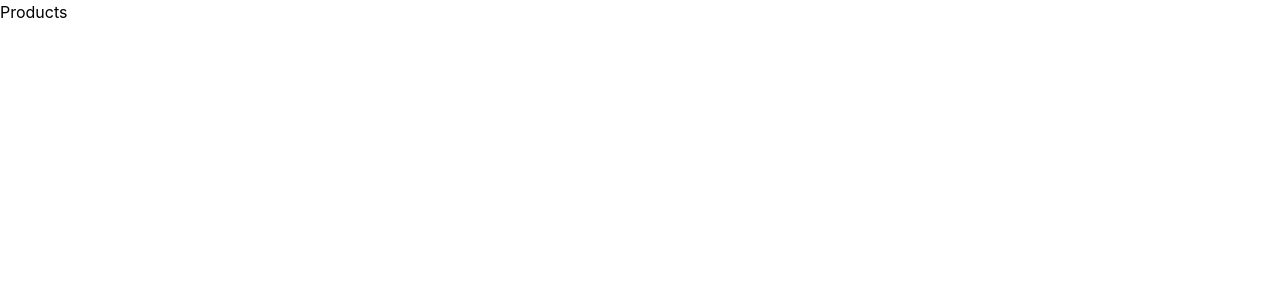
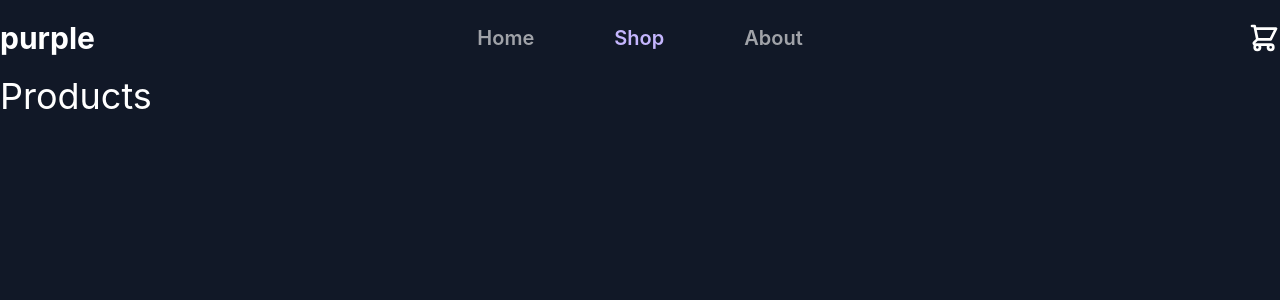
Before and after one commit to seebham/Devsnest_Frontend_Projects, a React (Create React App) app in the folder Day_030_31/: page /products/0 in a window 1280 px wide. Shown: the top 300 px of the page. Built offline with nearby package versions, Linux system fonts and the light colour scheme.

Commit message:
Day 30 little addition

```diff
--- a/Day_030_31/package.json
+++ b/Day_030_31/package.json
@@ -4,8 +4,11 @@
   "private": true,
   "dependencies": {
     "@craco/craco": "^6.2.0",
+    "@heroicons/react": "^1.0.3",
     "@reduxjs/toolkit": "^1.6.1",
     "autoprefixer": "^9",
+    "install": "^0.13.0",
+    "npm": "^7.20.3",
     "postcss": "^7",
     "react": "^17.0.2",
     "react-dom": "^17.0.2",
--- a/Day_030_31/src/App.js
+++ b/Day_030_31/src/App.js
@@ -1,14 +1,33 @@
-import { BrowserRouter as Router, Switch, Route, Link } from "react-router-dom";
+import { useSelector } from "react-redux";
+import {
+  BrowserRouter as Router,
+  Switch,
+  Route,
+  Redirect,
+} from "react-router-dom";
 import Home from "./pages/Home";
 import Products from "./pages/Products";
+
+import Layout from "./components/Layout";
+import About from "./pages/About";
+import { Cart } from "./components/Cart";
 function App() {
+  const { openCart } = useSelector((state) => state.cart);
   return (
     <Router>
-      <main>
-        <Switch>
-          <Route exact path="/" component={Home} />
-          <Route path="/:id" component={Products} />
-        </Switch>
+      <main className="bg-gray-900 text-white relative">
+        <Layout>
+          <Switch>
+            <Route exact path="/" component={Home} />
+            <Route exact path="/about" component={About} />
+            <Route path="/products/:id" component={Products} />
+            <Route exact path="/products">
+              <Redirect to="/products/0" />
+            </Route>
+            <Redirect to="/" />
+          </Switch>
+        </Layout>
+        {openCart ? <Cart /> : null}
       </main>
     </Router>
   );
--- /dev/null
+++ b/Day_030_31/src/components/Cart.jsx
@@ -0,0 +1,13 @@
+import React from "react";
+import { useDispatch } from "react-redux";
+import { toggleCart } from "../store/cartSlice";
+import { XIcon } from "@heroicons/react/outline";
+
+export const Cart = () => {
+  const dispatch = useDispatch();
+  return (
+    <div className="absolute top-0 right-0 h-screen w-2/3 md:w-1/3 bg-gray-400">
+      <XIcon className="h-8 w-8" onClick={() => dispatch(toggleCart())} />
+    </div>
+  );
+};
--- a/Day_030_31/src/components/Header.jsx
+++ b/Day_030_31/src/components/Header.jsx
@@ -0,0 +1,97 @@
+import React, { useState } from "react";
+import { Link, useLocation } from "react-router-dom";
+import {
+  ShoppingCartIcon,
+  MenuAlt3Icon,
+  XIcon,
+} from "@heroicons/react/outline";
+import { useDispatch, useSelector } from "react-redux";
+import { toggleCart } from "../store/cartSlice";
+
+const Header = () => {
+  const { pathname } = useLocation();
+  const { itemsCount } = useSelector((state) => state.cart);
+  const dispatch = useDispatch();
+  const [mbMenu, setMbMenu] = useState(false);
+  const linksStyles =
+    "text-current opacity-60 hover:opacity-100 px-4 py-2 rounded-full";
+  const activeLink = "text-purple-300 opacity-100 hover:none";
+
+  const Links = () => {
+    return (
+      <>
+        <ul className=" flex-grow justify-center items-center flex gap-12 font-semibold">
+          <li
+            className={`${pathname === "/" ? activeLink : null} ${linksStyles}`}
+          >
+            <Link to="/">Home</Link>
+          </li>
+          <li
+            className={`${
+              pathname.indexOf("/products") === 0 ? activeLink : null
+            } ${linksStyles}`}
+          >
+            <Link to="/products">Shop</Link>
+          </li>
+          <li
+            className={`${
+              pathname === "/about" ? activeLink : null
+            } ${linksStyles}`}
+          >
+            <Link to="/about">About</Link>
+          </li>
+        </ul>
+      </>
+    );
+  };
+
+  const MobileMenu = () => {
+    return (
+      <div className="md:hidden">
+        {mbMenu ? (
+          <XIcon className="h-8" onClick={() => setMbMenu(false)} />
+        ) : (
+          <MenuAlt3Icon className="h-8" onClick={() => setMbMenu(true)} />
+        )}
+      </div>
+    );
+  };
+
+  return (
+    <div className="text-xl px-0 py-4">
+      <div className="flex justify-between items-center">
+        <div className="flex-none text-3xl font-bold md:w-1/4">
+          <Link to="/">purple</Link>
+        </div>
+        <nav className="hidden md:block">
+          <Links />
+        </nav>
+
+        <div className="flex-none text-3xl flex justify-end gap-4 md:w-1/4 md:gap-0">
+          <div className="relative">
+            <ShoppingCartIcon
+              className="h-8"
+              onClick={() => dispatch(toggleCart())}
+            />
+            {itemsCount ? (
+              <span class="absolute top-0 right-0 flex h-4 w-4">
+                <span class="animate-ping absolute inline-flex h-full w-full rounded-full bg-purple-300 opacity-75"></span>
+                <span class="inline-flex rounded-full h-4 w-4 bg-purple-400 text-white text-xs justify-center">
+                  {itemsCount}
+                </span>
+              </span>
+            ) : null}
+          </div>
+          <MobileMenu />
+        </div>
+      </div>
+      {mbMenu ? (
+        <nav className="md:hidden min-w-full p-4 min-h-full">
+          <Links />
+        </nav>
+      ) : null}
+    </div>
+  );
+};
+
+export default Header;
--- a/Day_030_31/src/components/Layout.jsx
+++ b/Day_030_31/src/components/Layout.jsx
@@ -1,7 +1,13 @@
-import React, { Children } from "react";
+import React from "react";
+import Header from "./Header";
 
 const Layout = ({ children }) => {
-  return <div className="container lg mx-auto">{Children}</div>;
+  return (
+    <div className="container lg mx-auto h-screen px-4 md:px-0">
+      <Header />
+      <div>{children}</div>
+    </div>
+  );
 };
 
 export default Layout;
--- /dev/null
+++ b/Day_030_31/src/pages/About.jsx
@@ -0,0 +1,7 @@
+import React from "react";
+
+const About = () => {
+  return <h1 className="text-4xl">About</h1>;
+};
+
+export default About;
--- a/Day_030_31/src/pages/Home.jsx
+++ b/Day_030_31/src/pages/Home.jsx
@@ -1,7 +1,11 @@
 import React from "react";
 
 const Home = () => {
-  return <div className="container lg mx-auto">Home</div>;
+  return (
+    <div className="">
+      <h1 className="text-4xl text-center">shophub</h1>
+    </div>
+  );
 };
 
 export default Home;
--- a/Day_030_31/src/pages/Products.jsx
+++ b/Day_030_31/src/pages/Products.jsx
@@ -1,7 +1,7 @@
 import React from "react";
 
 const Products = () => {
-  return <div className="container lg mx-auto">Products</div>;
+  return <h1 className="text-4xl">Products</h1>;
 };
 
 export default Products;
--- a/Day_030_31/src/store/cartSlice.js
+++ b/Day_030_31/src/store/cartSlice.js
@@ -2,9 +2,14 @@ import { createSlice } from "@reduxjs/toolkit";
 
 export const cartSlice = createSlice({
   name: "cart",
-  initialState: "cart",
-  reducers: { addToCart: (state) => {} },
+  initialState: { openCart: false, itemsCount: 0, items: [] },
+  reducers: {
+    toggleCart: (state) => {
+      state.openCart = !state.openCart;
+    },
+    addToCart: (state) => state,
+  },
 });
 
-export const { addToCart } = cartSlice.actions;
+export const { toggleCart, addToCart } = cartSlice.actions;
 export default cartSlice.reducer;
```
Also changed, not shown: 1 other file (tests, documents, lock files or other folders).
